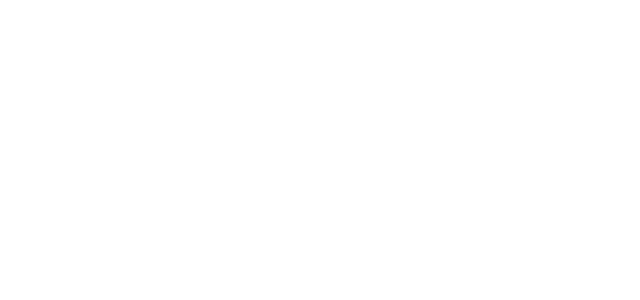
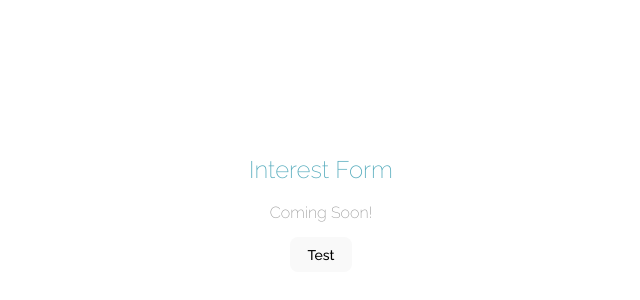
Before and after one commit to myavonbehren/Spidr-Coding-Challenge, a React (Vite) app in the folder spidr-form/: page / in a window 1280 px wide. Shown: the part 228-528 px from the top of the page, without its empty margins (319-959 px from the left). Built offline with nearby package versions, Linux system fonts and the light colour scheme.

Commit message:
feat: update App component structure with additional headings and button

```diff
--- a/spidr-form/src/App.jsx
+++ b/spidr-form/src/App.jsx
@@ -4,7 +4,10 @@
 
   return (
     <>
-      <h1>Spidr Air Fryer</h1>
+      <h1 >Spidr Air Fryer</h1>
+      <h2>Interest Form</h2>
+      <h3>Coming Soon!</h3>
+      <button>Test</button>
     </>
   )
 }
```
